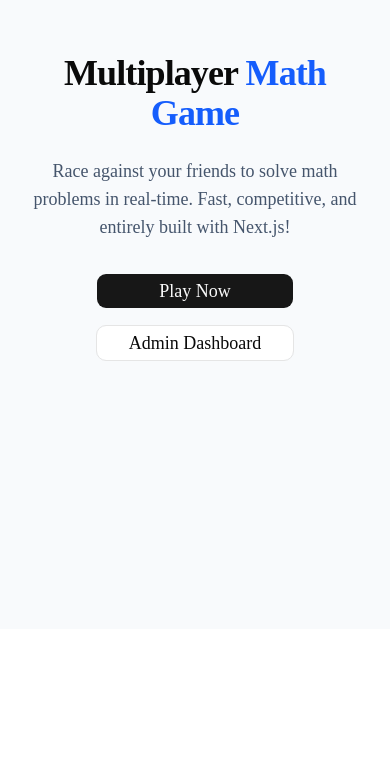
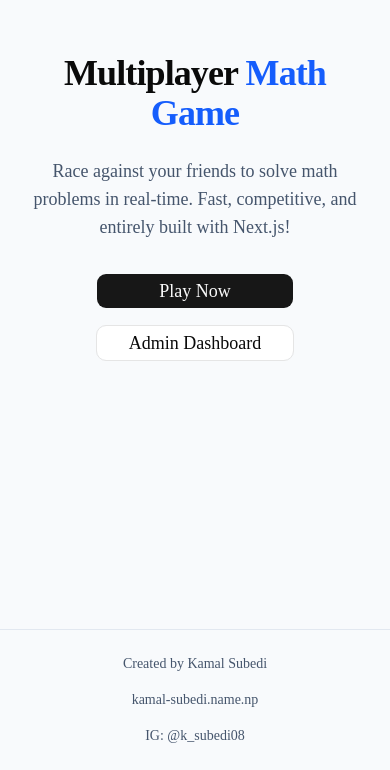
Before and after one commit to ksubedi008/math-game, a Next.js app: page / in a window 390 px wide. Shown: the part 215-985 px from the top of the page. Before the commit the page ends 844 px from the top, so only its background shows below. Built offline with nearby package versions, Linux system fonts and the light colour scheme.

Commit message:
Add responsive footer with portfolio and Instagram links

```diff
--- a/src/app/layout.tsx
+++ b/src/app/layout.tsx
@@ -20,6 +20,8 @@ export const metadata: Metadata = {
   description: "Real-time multiplayer math game",
 };
 
+import { Footer } from "@/components/footer";
+
 export default function RootLayout({ children }: { children: React.ReactNode }) {
   return (
     <html
@@ -27,13 +29,14 @@ export default function RootLayout({ children }: { children: React.ReactNode })
       className={`${geistSans.variable} ${geistMono.variable} h-full antialiased`}
       suppressHydrationWarning
     >
-      <body className="min-h-full flex flex-col">
+      <body className="flex flex-col min-h-screen">
         <ThemeProvider attribute="class" defaultTheme="system" enableSystem>
           <Providers>
             {children}
             <Toaster />
           </Providers>
         </ThemeProvider>
+        <Footer />
       </body>
     </html>
   );
--- /dev/null
+++ b/src/components/footer.tsx
@@ -0,0 +1,31 @@
+import Link from "next/link";
+
+export function Footer() {
+  return (
+    <footer className="w-full py-6 px-4 border-t border-slate-200 dark:border-slate-800 mt-auto bg-slate-50 dark:bg-slate-950">
+      <div className="max-w-4xl mx-auto flex flex-col sm:flex-row items-center justify-between gap-4 text-sm text-slate-600 dark:text-slate-400">
+        <p className="font-medium">
+          Created by Kamal Subedi
+        </p>
+        <div className="flex flex-col sm:flex-row items-center gap-4 sm:gap-6">
+          <a
+            href="https://kamal-subedi.name.np"
+            target="_blank"
+            rel="noopener noreferrer"
+            className="hover:text-blue-600 dark:hover:text-blue-400 transition-colors"
+          >
+            kamal-subedi.name.np
+          </a>
+          <a
+            href="https://instagram.com/k_subedi08"
+            target="_blank"
+            rel="noopener noreferrer"
+            className="hover:text-blue-600 dark:hover:text-blue-400 transition-colors"
+          >
+            IG: @k_subedi08
+          </a>
+        </div>
+      </div>
+    </footer>
+  );
+}
```
